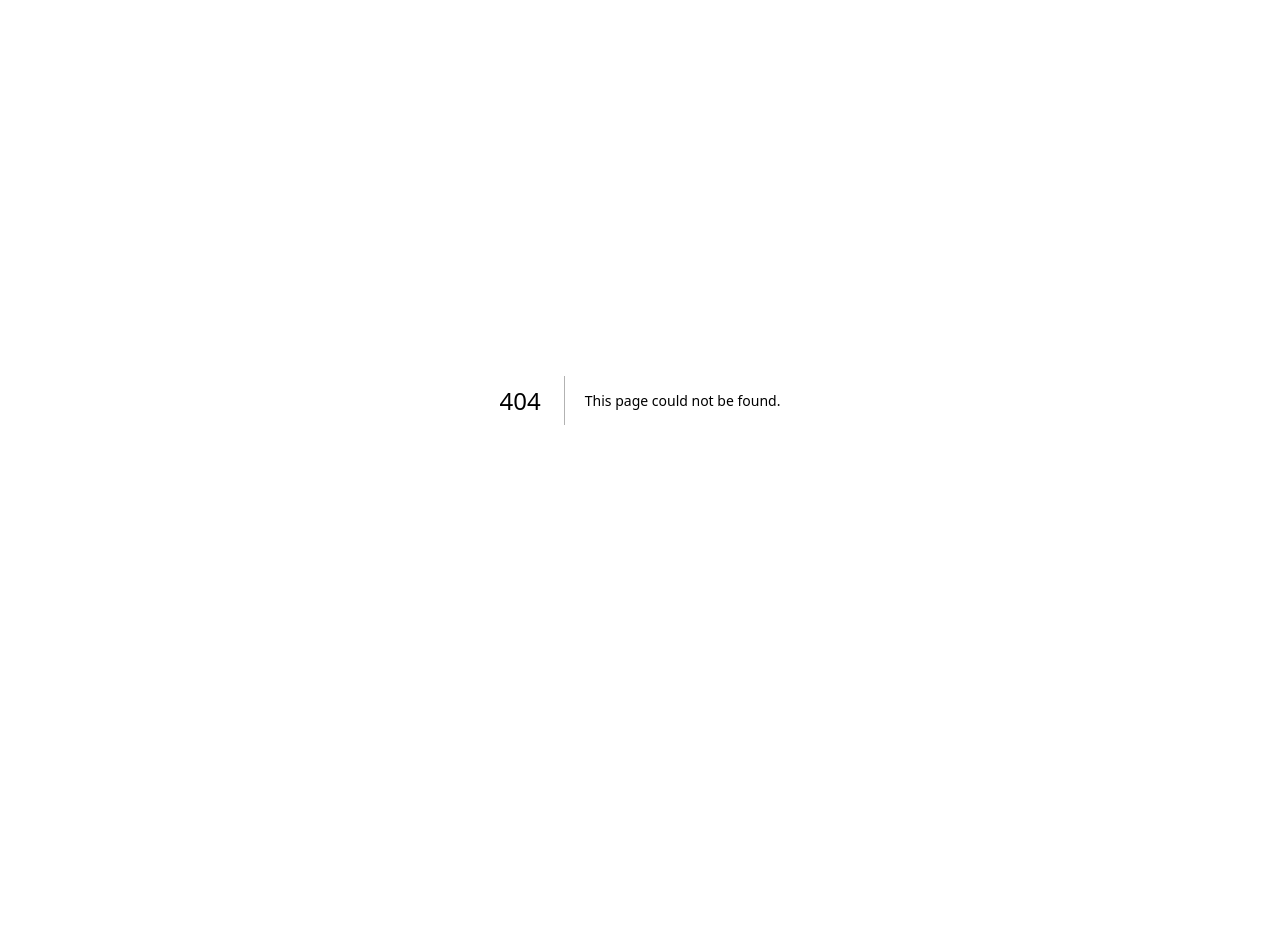
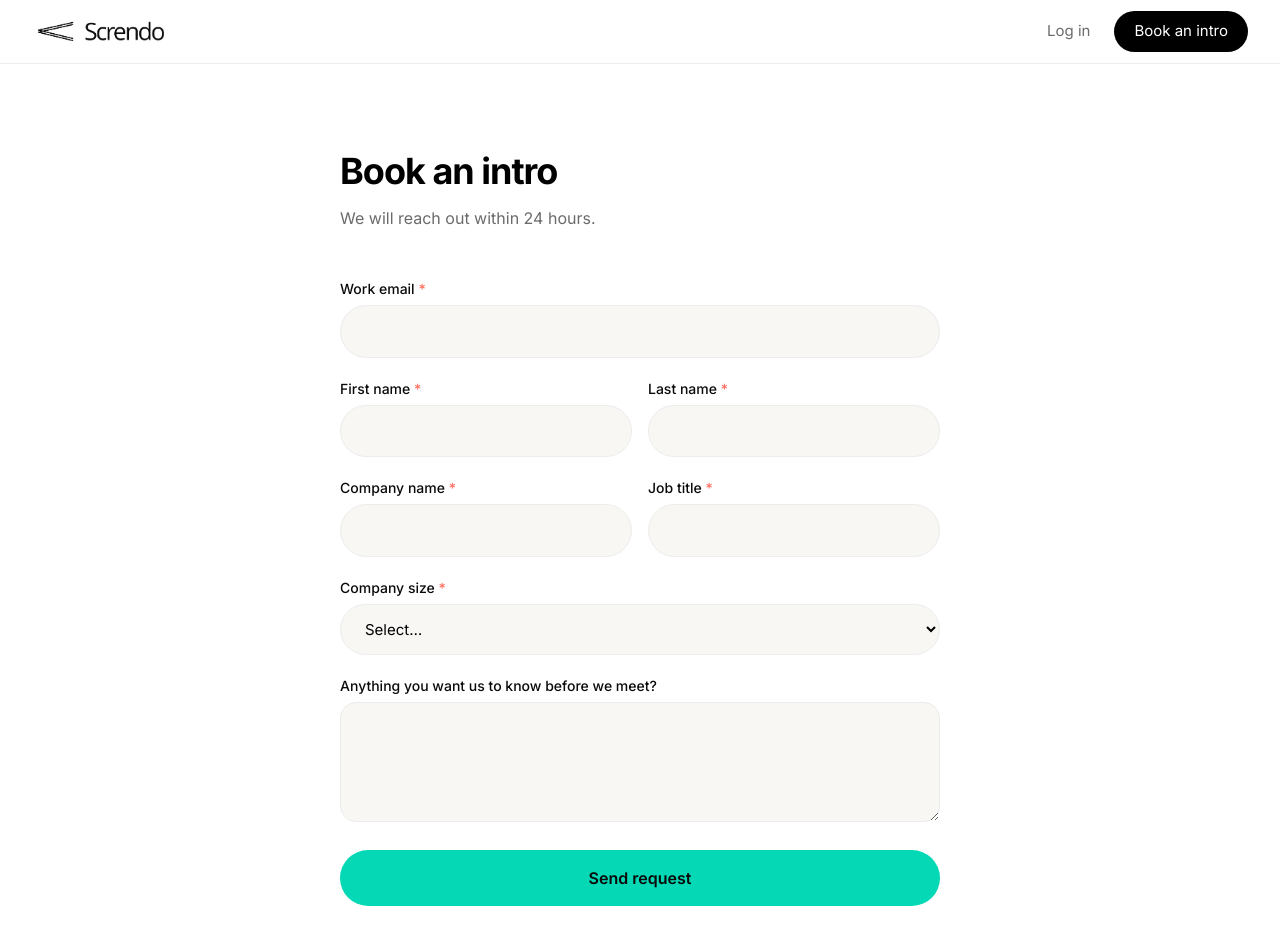
Before and after one commit to benjaminpalm/screndo-hemsida, a Next.js app: page /book-intro in a window 1280 px wide. Before the commit this address had no page. Shown: the top 944 px of the page. Before the commit the page ends 800 px from the top, so only its background shows below. Built offline with nearby package versions, Linux system fonts and the light colour scheme.

Commit message:
book intro page

```diff
--- /dev/null
+++ b/app/book-intro/page.tsx
@@ -0,0 +1,293 @@
+"use client";
+
+import Navbar from "@/components/Navbar";
+import { useState, FormEvent } from "react";
+
+const inputStyle: React.CSSProperties = {
+  borderRadius: "100px",
+  border: "1px solid #ECECEC",
+  padding: "14px 20px",
+  fontSize: "15px",
+  background: "#F8F7F4",
+  width: "100%",
+  boxSizing: "border-box",
+  outline: "none",
+  fontFamily: "inherit",
+};
+
+const textareaStyle: React.CSSProperties = {
+  ...inputStyle,
+  borderRadius: "16px",
+  resize: "vertical",
+};
+
+const labelStyle: React.CSSProperties = {
+  fontSize: "14px",
+  fontWeight: 500,
+  color: "#0A0A0A",
+  marginBottom: "6px",
+  display: "block",
+};
+
+const errorStyle: React.CSSProperties = {
+  fontSize: "13px",
+  color: "#FF6B5C",
+  marginTop: "6px",
+};
+
+const fieldStyle: React.CSSProperties = {
+  display: "flex",
+  flexDirection: "column",
+  marginBottom: "20px",
+};
+
+type Fields = {
+  email: string;
+  firstName: string;
+  lastName: string;
+  company: string;
+  jobTitle: string;
+  companySize: string;
+  message: string;
+};
+
+type Errors = Partial<Record<keyof Fields, string>>;
+
+const required: (keyof Fields)[] = [
+  "email",
+  "firstName",
+  "lastName",
+  "company",
+  "jobTitle",
+  "companySize",
+];
+
+export default function BookIntro() {
+  const [fields, setFields] = useState<Fields>({
+    email: "",
+    firstName: "",
+    lastName: "",
+    company: "",
+    jobTitle: "",
+    companySize: "",
+    message: "",
+  });
+  const [errors, setErrors] = useState<Errors>({});
+  const [submitted, setSubmitted] = useState(false);
+
+  function set(key: keyof Fields, value: string) {
+    setFields((f) => ({ ...f, [key]: value }));
+    if (errors[key]) setErrors((e) => ({ ...e, [key]: undefined }));
+  }
+
+  function validate(): Errors {
+    const e: Errors = {};
+    for (const key of required) {
+      if (!fields[key].trim()) {
+        e[key] = "Please complete this required field.";
+      }
+    }
+    return e;
+  }
+
+  function handleSubmit(ev: FormEvent) {
+    ev.preventDefault();
+    const e = validate();
+    if (Object.keys(e).length > 0) {
+      setErrors(e);
+      return;
+    }
+    setSubmitted(true);
+  }
+
+  return (
+    <div style={{ background: "#fff", minHeight: "100vh" }}>
+      <Navbar />
+      <div
+        style={{
+          display: "flex",
+          justifyContent: "center",
+          padding: "80px 24px",
+        }}
+      >
+        <div style={{ maxWidth: "600px", width: "100%" }}>
+          <h1
+            style={{
+              fontWeight: 700,
+              fontSize: "36px",
+              letterSpacing: "-1px",
+              marginBottom: "8px",
+              marginTop: 0,
+            }}
+          >
+            Book an intro
+          </h1>
+          <p
+            style={{
+              fontSize: "16px",
+              color: "#6B6B6B",
+              marginBottom: "48px",
+              marginTop: 0,
+            }}
+          >
+            We will reach out within 24 hours.
+          </p>
+
+          {submitted ? (
+            <p style={{ fontSize: "18px", color: "#0A0A0A" }}>
+              Thanks! We will be in touch soon.
+            </p>
+          ) : (
+            <form onSubmit={handleSubmit} noValidate>
+              {/* Work email */}
+              <div style={fieldStyle}>
+                <label style={labelStyle}>
+                  Work email <span style={{ color: "#FF6B5C" }}>*</span>
+                </label>
+                <input
+                  type="email"
+                  value={fields.email}
+                  onChange={(e) => set("email", e.target.value)}
+                  style={inputStyle}
+                />
+                {errors.email && <span style={errorStyle}>{errors.email}</span>}
+              </div>
+
+              {/* First name + Last name */}
+              <div
+                style={{
+                  display: "grid",
+                  gridTemplateColumns: "1fr 1fr",
+                  gap: "16px",
+                  marginBottom: "20px",
+                }}
+              >
+                <div style={{ display: "flex", flexDirection: "column" }}>
+                  <label style={labelStyle}>
+                    First name <span style={{ color: "#FF6B5C" }}>*</span>
+                  </label>
+                  <input
+                    type="text"
+                    value={fields.firstName}
+                    onChange={(e) => set("firstName", e.target.value)}
+                    style={inputStyle}
+                  />
+                  {errors.firstName && (
+                    <span style={errorStyle}>{errors.firstName}</span>
+                  )}
+                </div>
+                <div style={{ display: "flex", flexDirection: "column" }}>
+                  <label style={labelStyle}>
+                    Last name <span style={{ color: "#FF6B5C" }}>*</span>
+                  </label>
+                  <input
+                    type="text"
+                    value={fields.lastName}
+                    onChange={(e) => set("lastName", e.target.value)}
+                    style={inputStyle}
+                  />
+                  {errors.lastName && (
+                    <span style={errorStyle}>{errors.lastName}</span>
+                  )}
+                </div>
+              </div>
+
+              {/* Company name + Job title */}
+              <div
+                style={{
+                  display: "grid",
+                  gridTemplateColumns: "1fr 1fr",
+                  gap: "16px",
+                  marginBottom: "20px",
+                }}
+              >
+                <div style={{ display: "flex", flexDirection: "column" }}>
+                  <label style={labelStyle}>
+                    Company name <span style={{ color: "#FF6B5C" }}>*</span>
+                  </label>
+                  <input
+                    type="text"
+                    value={fields.company}
+                    onChange={(e) => set("company", e.target.value)}
+                    style={inputStyle}
+                  />
+                  {errors.company && (
+                    <span style={errorStyle}>{errors.company}</span>
+                  )}
+                </div>
+                <div style={{ display: "flex", flexDirection: "column" }}>
+                  <label style={labelStyle}>
+                    Job title <span style={{ color: "#FF6B5C" }}>*</span>
+                  </label>
+                  <input
+                    type="text"
+                    value={fields.jobTitle}
+                    onChange={(e) => set("jobTitle", e.target.value)}
+                    style={inputStyle}
+                  />
+                  {errors.jobTitle && (
+                    <span style={errorStyle}>{errors.jobTitle}</span>
+                  )}
+                </div>
+              </div>
+
+              {/* Company size */}
+              <div style={fieldStyle}>
+                <label style={labelStyle}>
+                  Company size <span style={{ color: "#FF6B5C" }}>*</span>
+                </label>
+                <select
+                  value={fields.companySize}
+                  onChange={(e) => set("companySize", e.target.value)}
+                  style={{ ...inputStyle, appearance: "auto" }}
+                >
+                  <option value="">Select…</option>
+                  <option value="1-50">1–50 employees</option>
+                  <option value="51-200">51–200 employees</option>
+                  <option value="201-500">201–500 employees</option>
+                  <option value="500+">500+ employees</option>
+                </select>
+                {errors.companySize && (
+                  <span style={errorStyle}>{errors.companySize}</span>
+                )}
+              </div>
+
+              {/* Message */}
+              <div style={fieldStyle}>
+                <label style={labelStyle}>
+                  Anything you want us to know before we meet?
+                </label>
+                <textarea
+                  rows={4}
+                  value={fields.message}
+                  onChange={(e) => set("message", e.target.value)}
+                  style={textareaStyle}
+                />
+              </div>
+
+              {/* Submit */}
+              <button
+                type="submit"
+                style={{
+                  width: "100%",
+                  background: "#04D8B5",
+                  color: "#0A0A0A",
+                  fontWeight: 600,
+                  fontSize: "16px",
+                  padding: "16px",
+                  borderRadius: "100px",
+                  border: "none",
+                  cursor: "pointer",
+                  fontFamily: "inherit",
+                  marginTop: "8px",
+                }}
+              >
+                Send request
+              </button>
+            </form>
+          )}
+        </div>
+      </div>
+    </div>
+  );
+}
--- a/components/CTA.tsx
+++ b/components/CTA.tsx
@@ -15,7 +15,7 @@ export default function CTA() {
       </h2>
 
       <a
-        href="#"
+        href="/book-intro"
         style={{
           background: "#04D8B5",
           color: "#000",
--- a/components/Hero.tsx
+++ b/components/Hero.tsx
@@ -33,7 +33,7 @@ export default function Hero() {
 
           <div className="hero-buttons">
             <a
-              href="#"
+              href="/book-intro"
               style={{
                 background: "#04D8B5",
                 color: "#000",
--- a/components/Navbar.tsx
+++ b/components/Navbar.tsx
@@ -23,7 +23,7 @@ export default function Navbar() {
           Log in
         </a>
         <a
-          href="#"
+          href="/book-intro"
           style={{
             background: "#000",
             color: "#fff",
```
